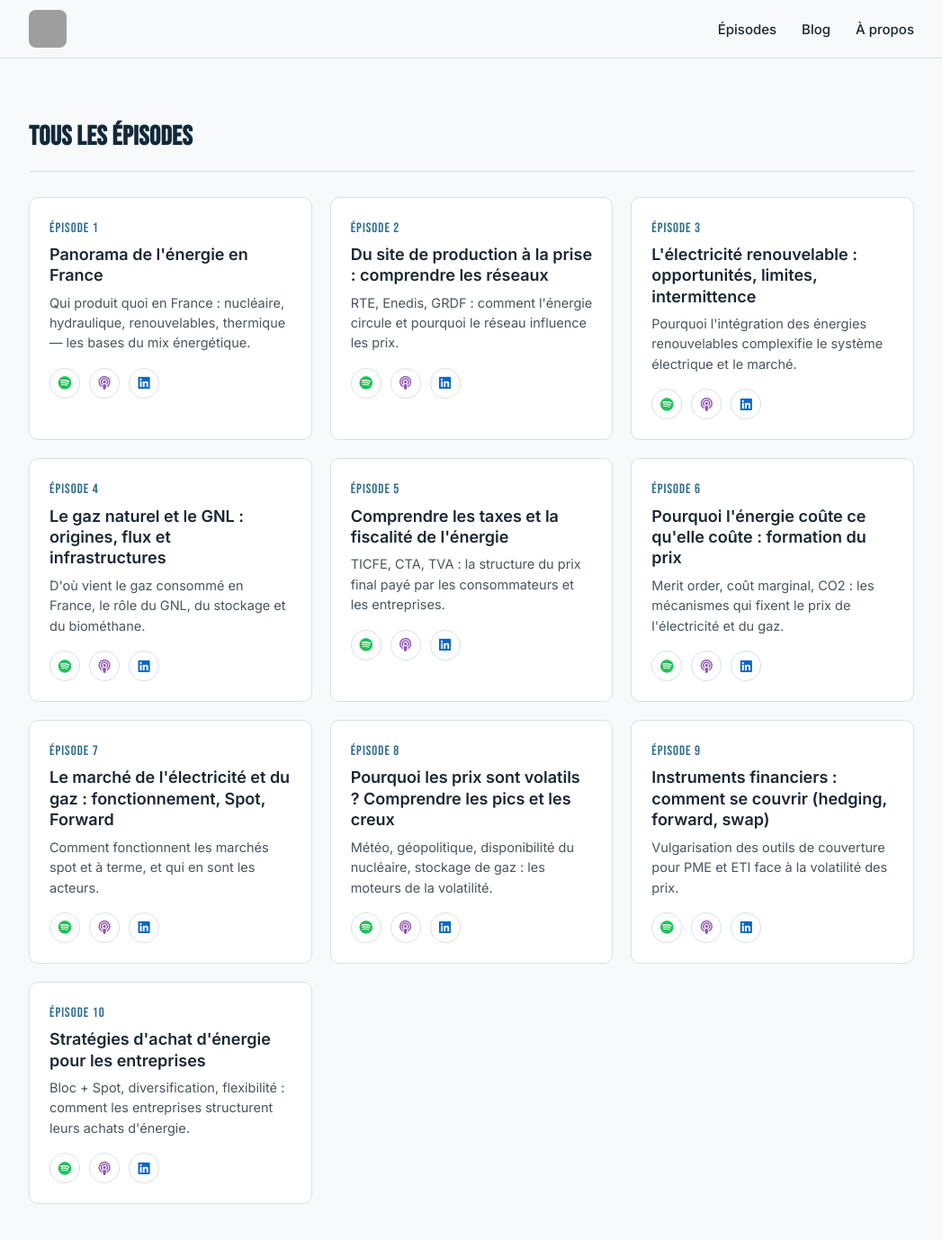
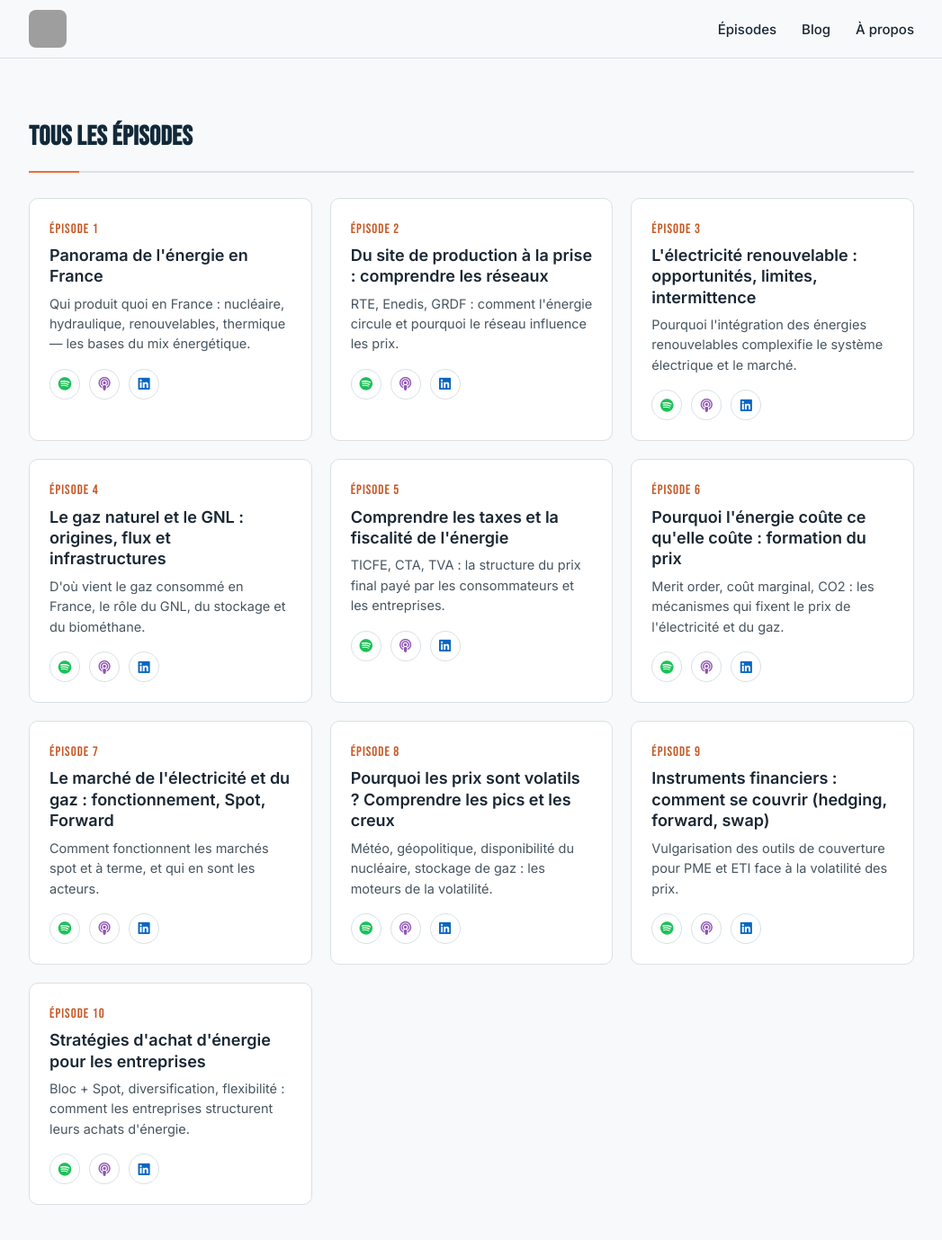
Before and after one commit to InsideEnergyMarkets/Inside-Energy-Markets, a Jekyll site: the page built from episodes/index.html, in a window 1280 px wide and 1400 px high. Shown: the top 1378 px of the window at 90% size, without its empty margins (116-1163 px from the left). Built offline with Jekyll 4.4.1, drawn with Linux system fonts in a browser that asks for light colours; grey boxes are pictures that could not be loaded.

Commit message:
Update style.css

```diff
--- a/assets/css/style.css
+++ b/assets/css/style.css
@@ -369,3 +369,124 @@
   color: #6b7a83;
   margin: 0;
 }
+
+/* ================================================================
+   UPGRADE — plus de caractère visuel
+   ================================================================ */
+
+:root {
+  --coral: #e8703a;
+  --coral-deep: #c85a28;
+  --teal: #1f8a70;
+}
+
+/* --- Eyebrow devient un vrai badge --- */
+.eyebrow {
+  display: inline-flex;
+  align-items: center;
+  gap: 8px;
+  background: rgba(18, 41, 58, 0.08);
+  border: 1px solid rgba(18, 41, 58, 0.15);
+  padding: 6px 14px;
+  border-radius: 999px;
+  font-size: 12.5px;
+  letter-spacing: 0.5px;
+}
+.eyebrow::before {
+  content: "";
+  width: 6px;
+  height: 6px;
+  border-radius: 50%;
+  background: var(--coral);
+  display: inline-block;
+}
+
+/* --- Boutons plus vivants --- */
+.btn-primary {
+  background: var(--coral);
+  box-shadow: 0 6px 20px rgba(232, 112, 58, 0.35);
+  transition: transform 0.15s ease, box-shadow 0.15s ease, background 0.15s ease;
+}
+.btn-primary:hover {
+  background: var(--coral-deep);
+  transform: translateY(-1px);
+  box-shadow: 0 8px 24px rgba(232, 112, 58, 0.45);
+}
+
+.btn-ghost {
+  transition: transform 0.15s ease;
+}
+.btn-ghost:hover {
+  transform: translateY(-1px);
+}
+
+/* --- Séparateur net entre hero et le reste --- */
+.hero {
+  border-bottom: 3px solid var(--coral);
+}
+
+/* --- Cartes épisodes/posts : relief au survol --- */
+.card,
+.market-card {
+  transition: transform 0.18s ease, box-shadow 0.18s ease, border-color 0.18s ease;
+}
+.card:hover {
+  transform: translateY(-3px);
+  box-shadow: 0 14px 32px rgba(18, 41, 58, 0.12);
+  border-color: rgba(18, 41, 58, 0.15);
+}
+
+.card .num {
+  color: var(--coral-deep);
+}
+
+/* --- Cartes marché : une couleur par donnée --- */
+.market-card {
+  border-top: 4px solid var(--line);
+  position: relative;
+  overflow: hidden;
+}
+.market-card:hover {
+  transform: translateY(-3px);
+  box-shadow: 0 14px 32px rgba(18, 41, 58, 0.12);
+}
+
+.market-card--oil { border-top-color: var(--coral); }
+.market-card--oil .market-value { color: var(--coral-deep); }
+
+.market-card--power { border-top-color: var(--teal); }
+.market-card--power .market-value { color: var(--teal); }
+
+.market-card--mix { border-top-color: var(--navy); }
+.market-card--mix .market-value { color: var(--navy-deep); }
+
+/* --- Section headers avec un trait d'accent --- */
+.section-head {
+  border-bottom-width: 2px;
+  border-bottom-color: rgba(18, 41, 58, 0.12);
+  position: relative;
+}
+.section-head::after {
+  content: "";
+  position: absolute;
+  left: 0;
+  bottom: -2px;
+  width: 56px;
+  height: 2px;
+  background: var(--coral);
+}
+
+/* --- Alternance de fond plus marquée --- */
+section.block.alt {
+  background: linear-gradient(180deg, var(--paper-dim) 0%, #e7edf0 100%);
+}
+
+/* --- Liens d'écoute : leger scale au survol --- */
+.listen-links a,
+footer .socials a {
+  transition: transform 0.15s ease, border-color 0.15s ease, background 0.15s ease;
+}
+.listen-links a:hover,
+footer .socials a:hover {
+  transform: translateY(-2px) scale(1.05);
+}
```
